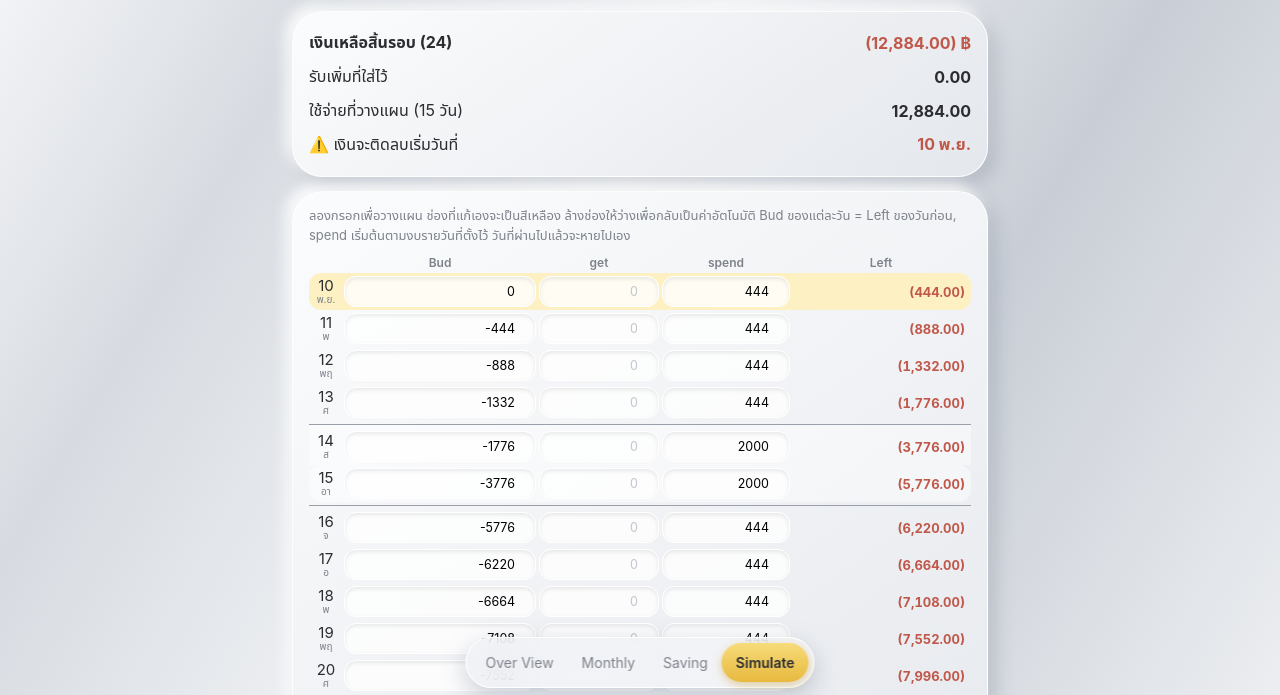
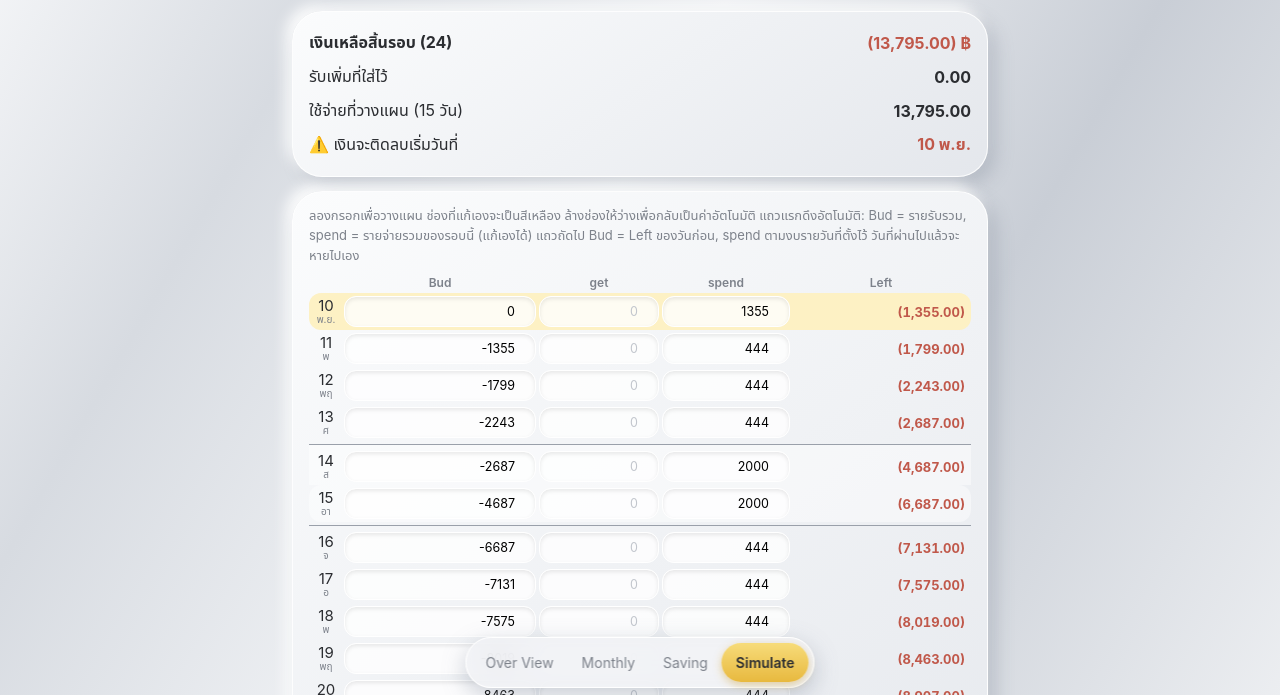
Before and after one commit to samongmee04-spec/Me-pocket, a plain HTML site: page index.html in a window 1280 px wide. Both pictures are taken after a click on the button "Simulate". Shown: the part 98-793 px from the top of the page. Drawn offline with Linux system fonts and the light colour scheme.

Commit message:
Add files via upload

```diff
--- a/index.html
+++ b/index.html
@@ -84,7 +84,7 @@ textarea{width:100%;min-height:130px;margin:8px 0;border-radius:16px;border:1px
   <textarea id="cfgin" placeholder='apiKey: "...",&#10;authDomain: "...",&#10;projectId: "...",&#10;appId: "..."'></textarea>
   <div class="r"><button class="btn p" style="flex:1" onclick="connect()">เชื่อมต่อ / กู้คืนข้อมูล</button><button class="btn" onclick="disconnect()">ยกเลิกการเชื่อมต่อ</button></div>
   <button class="btn" style="width:100%;margin-top:8px" onclick="XL()">📊 ส่งออกเป็นไฟล์ Excel</button>
-  <div class="mut" style="margin-top:8px">เวอร์ชันแอป 2026-11-04 · รอบ 25–24 · Excel · Simulate · ค่าเดินทางอัตโนมัติ</div>
+  <div class="mut" style="margin-top:8px">เวอร์ชันแอป 2026-11-04 · รอบ 25–24 · Excel · Simulate อัตโนมัติ</div>
 </div></div>
 
 <script src="https://www.gstatic.com/firebasejs/10.12.2/firebase-app-compat.js"></script>
@@ -463,7 +463,8 @@ function simRows(){
   let bal=0;const rows=[];
   for(let d=dt(st);ymd(d)<=end;d.setDate(d.getDate()+1)){
     const k=ymd(d),eb=B[k]!==undefined,eg=Gt[k]!==undefined,ex=X[k]!==undefined;
-    const b=eb?(+B[k]||0):bal,g=+Gt[k]||0,x=ex?(+X[k]||0):dBud(k),l=r2(b+g-x);
+    const f1=k>=today&&!rows.length;/* แถวแรก (วันนี้): Bud = รายรับรวม, spend = รายจ่ายรวม ของรอบนี้ อัตโนมัติ */
+    const b=eb?(+B[k]||0):f1?sum(mo(P).inc):bal,g=+Gt[k]||0,x=ex?(+X[k]||0):f1?expTot(P):dBud(k),l=r2(b+g-x);
     if(k>=today)rows.push({k,b,g,x,l,eb,eg,ex,w:d.getDay()});
     bal=l;
   }
@@ -485,7 +486,7 @@ function sim(){
       +SIMX('sb',x.k,r2(x.b),x.eb)+SIMX('sg',x.k,x.eg?x.g:'',x.eg)+SIMX('sx',x.k,r2(x.x),x.ex)
       +`<span class="lf" style="color:${x.l<0?'#c0584a':'var(--ink)'}">${lfm(x.l)}</span></div>`;
   });
-  h+=card(`<div class="mut" style="margin-bottom:6px">ลองกรอกเพื่อวางแผน ช่องที่แก้เองจะเป็นสีเหลือง ล้างช่องให้ว่างเพื่อกลับเป็นค่าอัตโนมัติ Bud ของแต่ละวัน = Left ของวันก่อน, spend เริ่มต้นตามงบรายวันที่ตั้งไว้ วันที่ผ่านไปแล้วจะหายไปเอง</div>`+t
+  h+=card(`<div class="mut" style="margin-bottom:6px">ลองกรอกเพื่อวางแผน ช่องที่แก้เองจะเป็นสีเหลือง ล้างช่องให้ว่างเพื่อกลับเป็นค่าอัตโนมัติ แถวแรกดึงอัตโนมัติ: Bud = รายรับรวม, spend = รายจ่ายรวมของรอบนี้ (แก้เองได้) แถวถัดไป Bud = Left ของวันก่อน, spend ตามงบรายวันที่ตั้งไว้ วันที่ผ่านไปแล้วจะหายไปเอง</div>`+t
     +`<div class="r" style="margin-top:10px"><button class="btn c" style="flex:1" onclick="SR()">รีเซ็ตค่าที่แก้ทั้งหมด</button></div>`);
   return h;
 }
```
